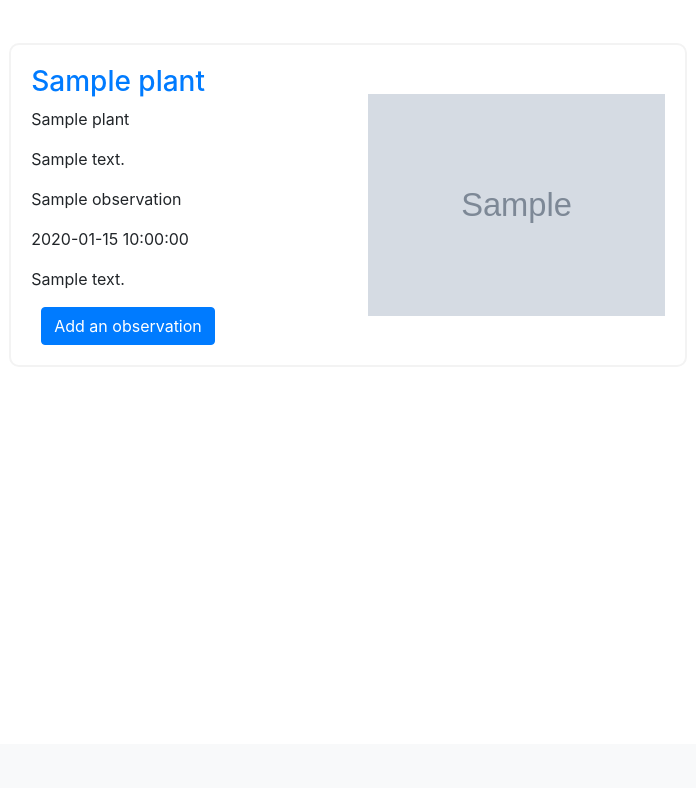
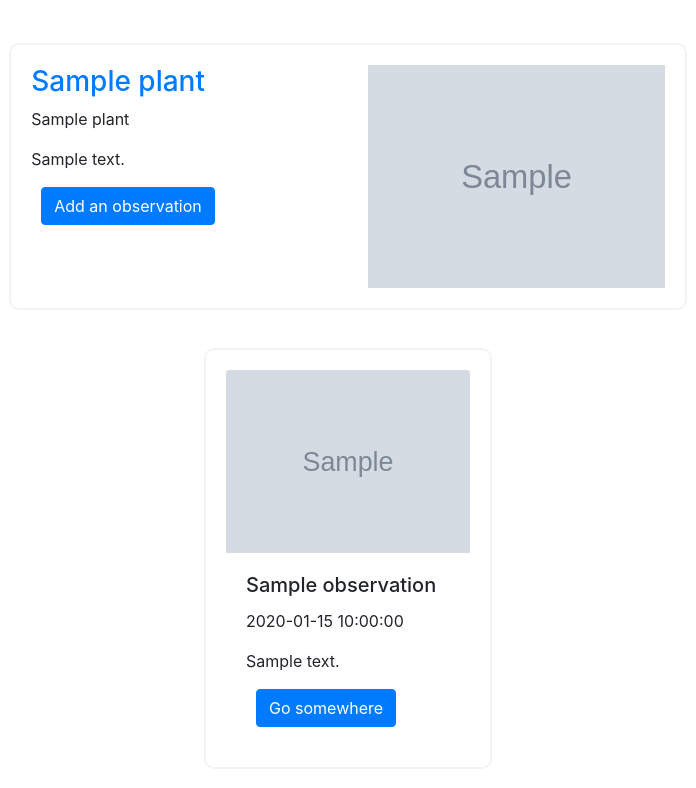
Before and after one commit to alexsandberg/plant-survey-app, a Python web app: template templates/pages/plant.html in a window 1280 px wide. Shown: the part 56-844 px from the top of the page, without its empty margins (292-988 px from the left). Before the commit the page ends 401 px from the top, so only its background shows below. Run offline with Jinja, Linux system fonts and the light colour scheme; the template is opened without the code that fills it: most values are stand-ins (such as "Sample title", 1, 10 or a date in 2020); grey boxes marked "Sample" are stand-in pictures; some libraries are stand-ins or nearby versions.

Commit message:
Move linked observations to display on individual plant page

```diff
--- a/templates/pages/plant.html
+++ b/templates/pages/plant.html
@@ -11,13 +11,6 @@
             </a>
             <p>{{ plant.latin_name }}</p>
             <p>{{ plant.description }}</p>
-            <div class="post-observations">
-                {% for observation in plant.plant_observations %}
-                <p>{{ observation.name }}</p>
-                <p>{{ observation.date }}</p>
-                <p>{{ observation.notes }}</p>
-                {% endfor %}
-            </div>
             <a href="/observations/new?plant={{ plant.id }}" class="btn btn-primary">Add an observation</a>
         </div>
         <div class="post-img-container">
@@ -25,5 +18,20 @@
         </div>
     </div>
 
+    <div class="posts-container">
+        {% for observation in plant.plant_observations %}
+        <div class="card post" style="width: 18rem; ">
+            <a href="/plants/{{ observation.plant_id }}"><img class="card-img-top" src="{{ observation.plant_image }}"
+                    alt="Plant Image" /></a>
+            <div class="card-body">
+                <h5 class="card-title">{{ observation.plant_name }}</h5>
+                <p class="card-text">{{ observation.date }}</p>
+                <p class="card-text">{{ observation.notes }}</p>
+                <a href="#" class="btn btn-primary">Go somewhere</a>
+            </div>
+        </div>
+        {% endfor %}
+    </div>
+
 </div>
 {% endblock %}
```
Also changed, not shown: templates/pages/plants.html (+0 -7 lines).
